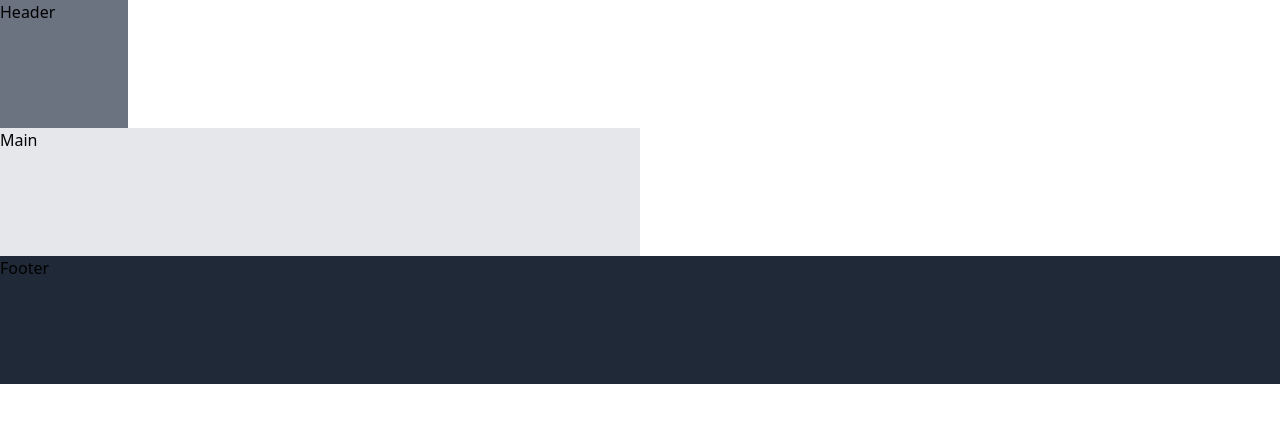
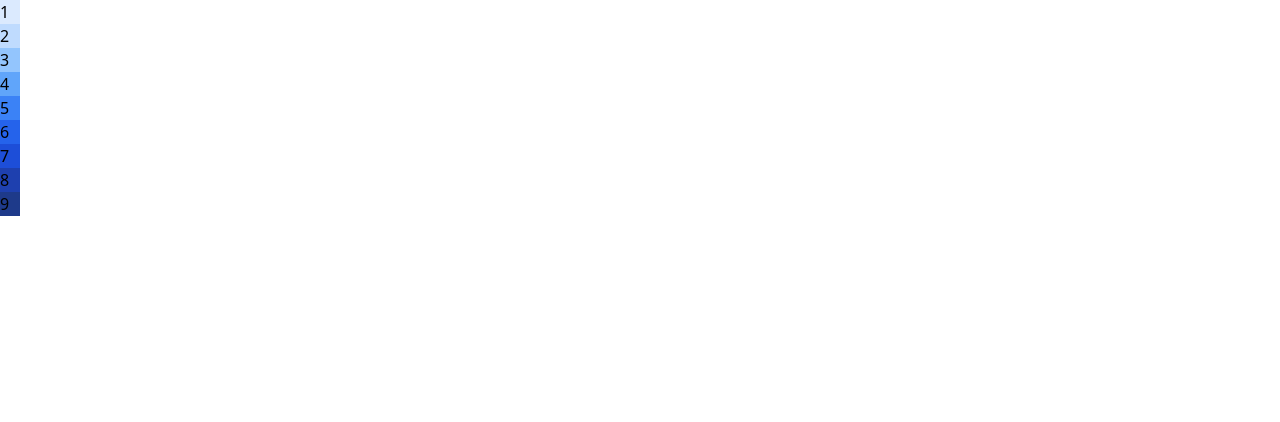
Before and after one commit to HarunaDev/tailwind-tut, a plain HTML site: page index.html in a window 1280 px wide. Drawn offline with nearby package versions, Linux system fonts and the light colour scheme.

Commit message:
completed first practice test

```diff
--- a/index.html
+++ b/index.html
@@ -9,16 +9,28 @@
 </head>
 <body>
 
-  <div class="bg-gray-500 w-32 h-32">
+  <!-- <div class="bg-gray-500 w-32 h-32">
     Header
   </div>
 
-  <div class="bg-gray-200 w-1/2 h-32">
+  <div class="bg-gray-200 w-3/12 h-32">
     Main
   </div>
 
   <div class="bg-gray-800 w-full h-32">
     Footer
-  </div>
+  </div> -->
+
+  <!-- Practice 1 - create 9 boxes that are 20px wide and 24 pixels tall, also each box should represent on of the shades of color blue -->
+
+  <div class="bg-blue-100 w-5 h-6">1</div>
+  <div class="bg-blue-200 w-5 h-6">2</div>
+  <div class="bg-blue-300 w-5 h-6">3</div>
+  <div class="bg-blue-400 w-5 h-6">4</div>
+  <div class="bg-blue-500 w-5 h-6">5</div>
+  <div class="bg-blue-600 w-5 h-6">6</div>
+  <div class="bg-blue-700 w-5 h-6">7</div>
+  <div class="bg-blue-800 w-5 h-6">8</div>
+  <div class="bg-blue-900 w-5 h-6">9</div>
 </body>
 </html>
```
